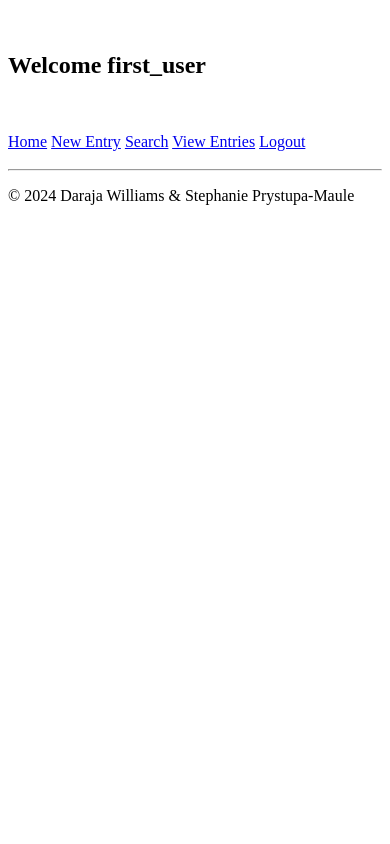
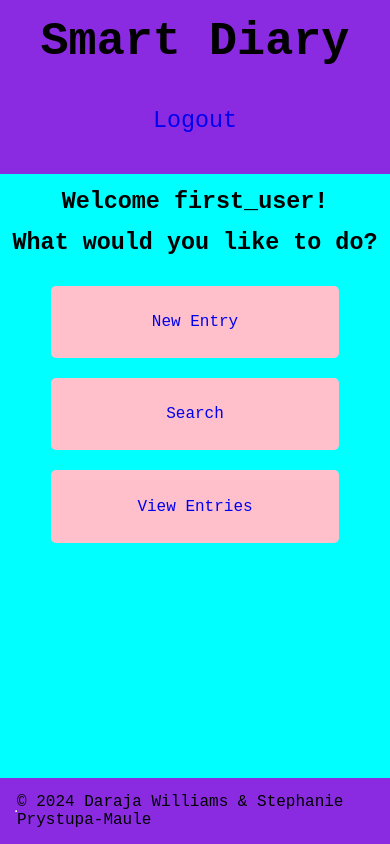
Before and after one commit to darajaw/DiarySite, a PHP site: page / in a window 390 px wide. Run offline with PHP 8.4, Linux system fonts and the light colour scheme; a user stored in the database is signed in.

Commit message:
added stylesheet for index, will eventually be merged with main stylesheet

```diff
--- a/header.php
+++ b/header.php
@@ -12,7 +12,6 @@
 <body>
 <header>
     <h1 id="title">Smart Diary</h1>
-
     <!-- Navigation bar hello -->
     <nav>
         <a href="index.php">Home</a>
--- a/index.php
+++ b/index.php
@@ -4,21 +4,61 @@ confirm_login();
 ?>
 
 <!DOCTYPE html>
-<html>
+
+<!--Student Names: Daraja Williams & Stephanie Prystupa-Maule-->
+<!--File Name: index.php-->
+<!--Date Created: November 17th, 2024-->
+<!--Description: Landing page of Diary Website.-->
+
+<html lang="en">
+<head>
+    <meta charset="UTF-8">
+    <meta name="author" content="Daraja Williams & Stephanie Prystupa-Maule">
+    <meta name="description" content="Landing page of Diary Website.">
+    <meta name="viewport" content="width=device-width, initial-scale=1.0">
+    <title>Diary Home</title>
+    <link rel="stylesheet" href="style_experiment.css">
+</head>
 
 <head>
     <title>Smart Diary Home</title>
 </head>
 
-<body>
-    <h2><?php echo '<p>Welcome ' . $_SESSION['valid_user'] . '</p>'; ?></h2>
-    <nav>
-        <a href="index.php">Home</a>
-        <a href="new_entry.php">New Entry</a>
-        <a href="search.php">Search</a>
-        <a href="view.php">View Entries</a>
-        <a href="logout.php">Logout</a>
-    </nav>
+<body id="index-body" class="index-container">
+
+    <header>
+        <h1 id="title">Smart Diary</h1>
+        <nav id="logout-nav">
+            <a href="logout.php">Logout</a>
+        </nav>
+    </header>
+
+    <div class="index-container">
+            <!-- <div id="greeting-div"> -->
+                <h2><?php echo '<p>Welcome ' . $_SESSION['valid_user'] . '!</p>'; ?></h2>
+                <h3>What would you like to do?</h3>
+            <!-- </div> -->
+
+        <nav id="site-nav" class="index-container">
+            <div class="site-nav-section">
+                <a href="new_entry.php">New Entry</a>
+            </div>
+            <div class="site-nav-section">
+                <a href="search.php">Search</a>
+            </div>
+            <div class="site-nav-section">
+                <a href="view.php">View Entries</a>
+            </div>
+        </nav>
+
+        <!--
+        <nav id="logout-nav">
+            <a href="logout.php">Logout</a>
+        </nav>
+        -->
+
+    </div>
+
     <?php include("footer.php"); ?>
 </body>
 
--- /dev/null
+++ b/style_experiment.css
@@ -0,0 +1,141 @@
+/* Reset default margins and padding */
+* {
+    font-family: 'Courier New', Courier, monospace;
+    margin: 0;
+    padding: 0;
+    box-sizing: border-box;
+}
+
+/* Center all text by default */
+
+body {
+/*
+    background-color: bisque;
+    text-align: center;
+    width: 100%;
+    min-height: 100vh;
+*/
+    display: flex;
+    flex-direction: column;
+    justify-content: space-between;
+
+}
+
+
+/* Header styling */
+header {
+    background-color: blueviolet;
+    font-size: 24pt;
+    width: 100%;
+    padding: 15px;
+    /* margin: 10px; */
+    display: flex;
+    flex-direction: column;
+    align-items: center;
+    gap: 15px;
+}
+
+h2, h3 {
+    font-size: xx-large;
+}
+
+/* Navigation styling */
+#site-nav, #logout-nav {
+    display: flex;
+    justify-content: center;
+    gap: 20px;
+    padding: 15px;
+    width: 90%;
+}
+
+.site-nav-section {
+    display: flex;
+    justify-content: center;
+    align-items: center;
+    border-radius: 5px;
+}
+
+/* Navigation links */
+nav a {
+    text-decoration: none;
+    padding: 10px 20px;
+    border-radius: 5px;
+    transition: background-color 0.3s;
+}
+
+nav a:hover {
+    background-color: #f0f0f0;
+}
+
+/* Container styling */
+.index-container {
+    background-color: aqua;
+    width: 100%;
+    display: flex;
+    flex-direction: column;
+    align-items: center;
+    gap: 15px;
+
+}
+
+/* Footer styling */
+footer {
+    background-color: blueviolet;
+    position: fixed;
+    bottom: 0;
+    width: 100%;
+    padding: 15px;
+    margin-top: auto;
+    display: flex;
+    justify-content: center;
+    align-items: center;
+}
+
+
+/* Responsive adjustments */
+@media (max-width: 600px) {
+    header {
+        font-size: 6vw !important;
+    }
+
+    h2, h3 {
+        font-size: 6vw !important;
+    }
+/*
+    #site-nav {
+        flex-direction: column;
+        align-items: center;
+    }
+
+    .index-container {
+        padding: 10px;
+    }
+*/
+}
+
+@media (max-width: 1024px) {
+    #site-nav {
+        flex-direction: column;
+        justify-content: space-around;
+    }
+
+    .site-nav-section {
+        background-color: pink;
+        width: 90%;
+        aspect-ratio: 4/1;
+    }
+
+}
+
+@media (min-width: 1025px) {
+    #site-nav {
+        flex-direction: row;
+        justify-content: space-around;
+    }
+
+    .site-nav-section {
+        background-color: pink;
+        width: 25%;
+        aspect-ratio: 1/1;
+    }
+}
```
Also changed, not shown: journal_db_setup.sql (deleted, +0 -73 lines).
